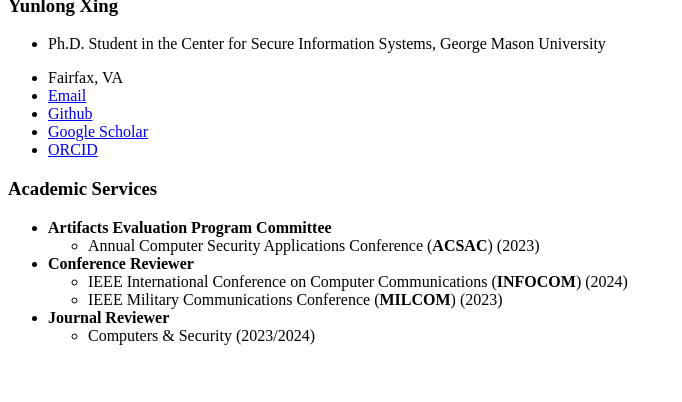
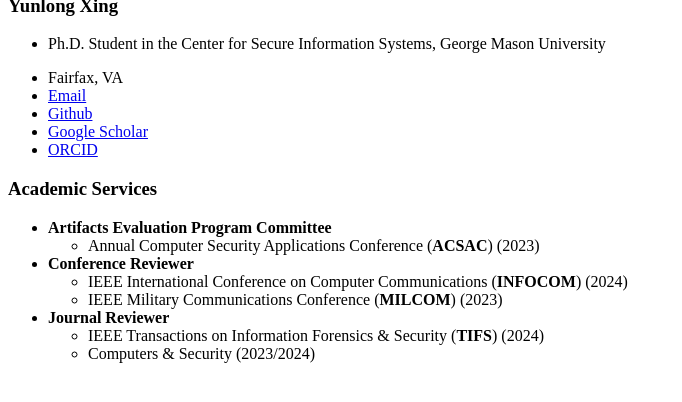
Before and after one commit to YunlongXing/yunlongxing.github.io, a Jekyll site: the page built from _pages/includes/others.md, in a window 1280 px wide, cut to the strip 494-896 px from the top of the page. Shown: the whole strip, without its empty margins (0-682 px from the left). Built offline with Jekyll 4.4.1, drawn with Linux system fonts in a browser that asks for light colours; our own code applies the rules of GitHub Pages for plain Markdown files.

Commit message:
Update others.md

```diff
--- a/_pages/includes/others.md
+++ b/_pages/includes/others.md
@@ -6,4 +6,5 @@
   - IEEE International Conference on Computer Communications (**INFOCOM**) (2024)
   - IEEE Military Communications Conference (**MILCOM**) (2023)
 - **Journal Reviewer**
+  - IEEE Transactions on Information Forensics & Security (**TIFS**) (2024)
   - Computers & Security (2023/2024)
```
